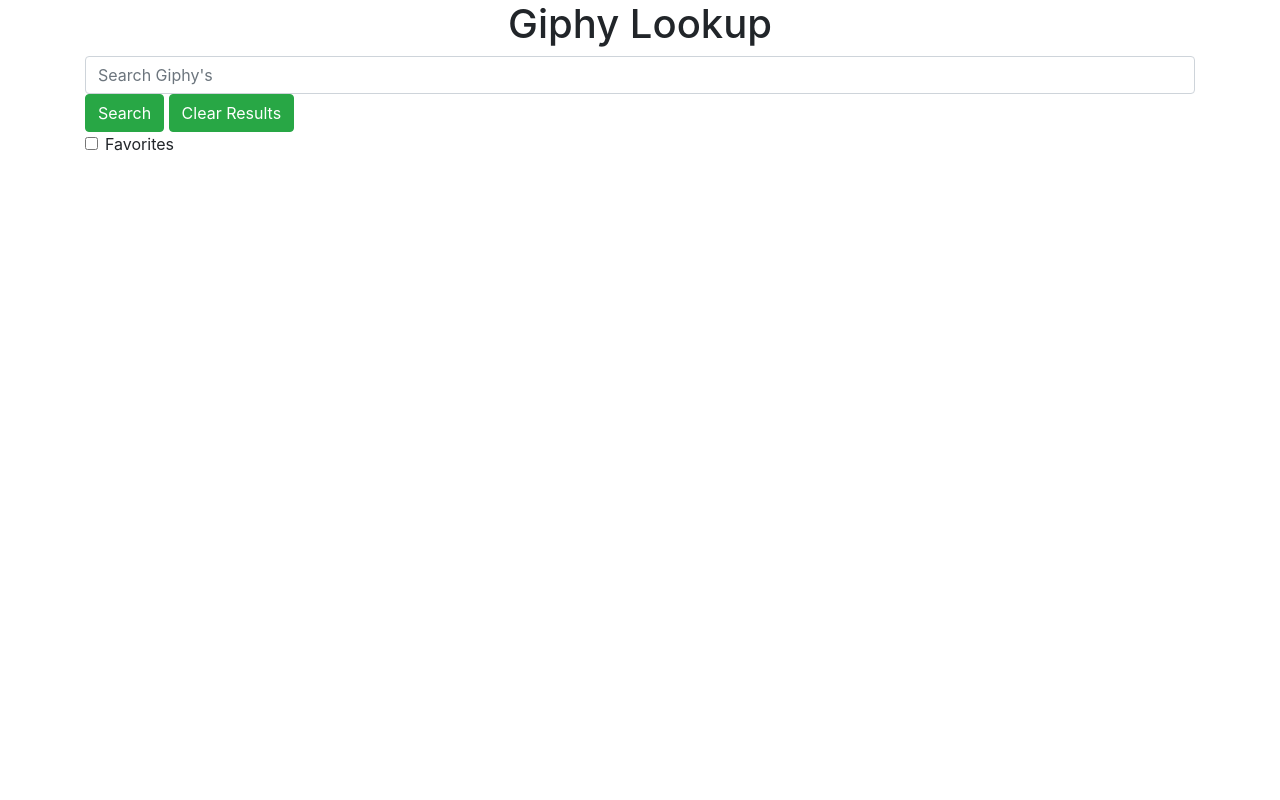
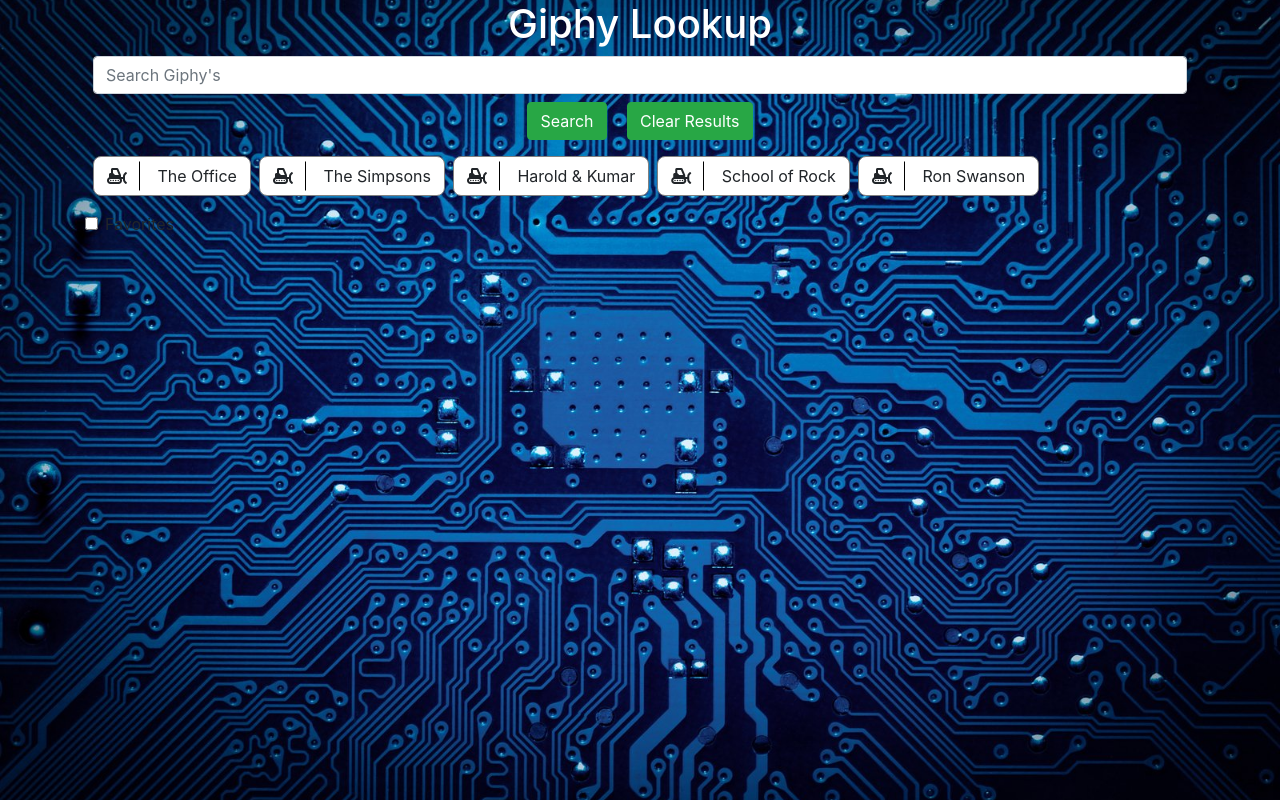
Before and after one commit to MateusAndre1/Giphy-Search, a plain HTML site: page index.html in a window 1280 px wide. Drawn offline with nearby package versions, Linux system fonts and the light colour scheme.

Commit message:
added function for search and background image set

```diff
--- a/assets/css/style.css
+++ b/assets/css/style.css
@@ -0,0 +1,27 @@
+body {
+    background-image: url(../Images/background2.jpg);
+    height: 100%;
+    background-repeat: no-repeat;
+    background-position: center;
+    background-size: cover;
+    background-attachment: fixed;
+}
+
+.recent-search {
+    display: flex;
+    justify-content: flex-start;
+    flex-wrap: wrap;
+}
+
+.wrap-buttons {
+    border: 1px solid grey;
+    background-color: white;
+    margin-left: .5em;
+    margin-bottom: 1em;
+    border-radius: .5em;
+}
+
+.btn-delete {
+    border-right: 1px solid black;
+    border-radius: 0;
+}
--- a/assets/javascript/search.js
+++ b/assets/javascript/search.js
@@ -5,3 +5,36 @@
 // create a search bar for users to search giphys
 // allow users to click on their favorites
 // allow users to be displayed only their favorite api
+
+// add an array of gifs to search, i chose some of my favorite movies and shows
+
+const buttons = ["The Office", "The Simpsons", "Harold & Kumar", "School of Rock", "Ron Swanson"];
+
+// create an array of buttons for my favorites, along with a button to remove selected search
+
+function displayButtons() {
+    $(".recent-search").empty();
+    for (let i = 0; i < buttons.length; i++) {
+        const buttonName = buttons[i];
+
+        const button = `
+        <div class="wrap-buttons">
+        <button class="btn btn-delete fas fa-snowplow" data-name="${buttonName}"></button>
+        <button class="btn btn-search" data-name="${buttonName}">${buttonName}</button>
+        </div>
+        `;
+        $(".recent-search").append(button)
+    };
+};
+
+displayButtons();
+
+// display search results from user with a new button
+
+$("#submit-button").on("click", function(event) {
+    event.preventDefault();
+    let value = $("#search").val().trim();
+    buttons.push(value);
+    displayButtons();
+    console.log("Value: ", value)
+});
--- a/index.html
+++ b/index.html
@@ -6,26 +6,26 @@
     <meta name="viewport" content="width=device-width, initial-scale=1.0">
     <meta http-equiv="X-UA-Compatible" content="ie=edge">
     <link rel="stylesheet" href="./assets/css/reset.css">
+    <link rel="stylesheet" href="./assets/css/bootstrap.css">
     <link rel="stylesheet" href="https://cdnjs.cloudflare.com/ajax/libs/font-awesome/5.10.2/css/all.min.css">
-    <link rel="stylesheet" href="./assets/css/bootstrap.css">
     <link rel="stylesheet" href="./assets/css/style.css">
     <title>Giphy Search</title>
 </head>
 
 <body>
     <div class="container">
-        <header class="text-center mx-auto">
+        <header class="text-center mx-auto text-white">
             <h1>Giphy Lookup</h1>
         </header>
-        <div class="form">
+        <div class="form text-center m-2">
             <form>
                 <input type="text" id="search" class="form-control" placeholder="Search Giphy's">
-                <button class="btn btn-success" id="submit-button">Search</button>
-                <button class="btn btn-success" id="clear-button">Clear Results</button>
+                <button class="btn btn-success m-2" id="submit-button">Search</button>
+                <button class="btn btn-success m-2" id="clear-button">Clear Results</button>
             </form>
         </div>
 
-        <div class="recent-search"></div>
+        <div class="recent-search my-10px"></div>
         <div class="form-group form-check">
             <input type="checkbox" class="form-check-input" id="favoritesonly">
             <label class="form-check-label" for="exampleCheck1">Favorites</label>
```
Also changed, not shown: assets/Images/background.jpg (added), assets/Images/background2.jpg (added).
